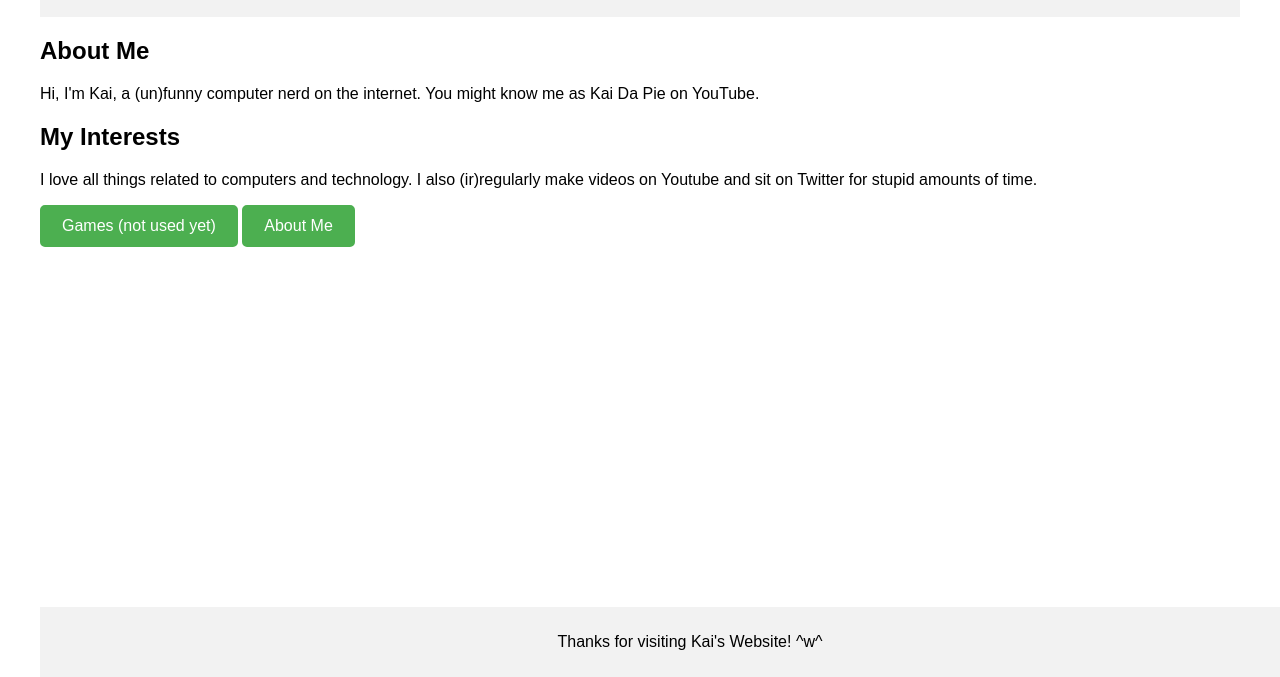
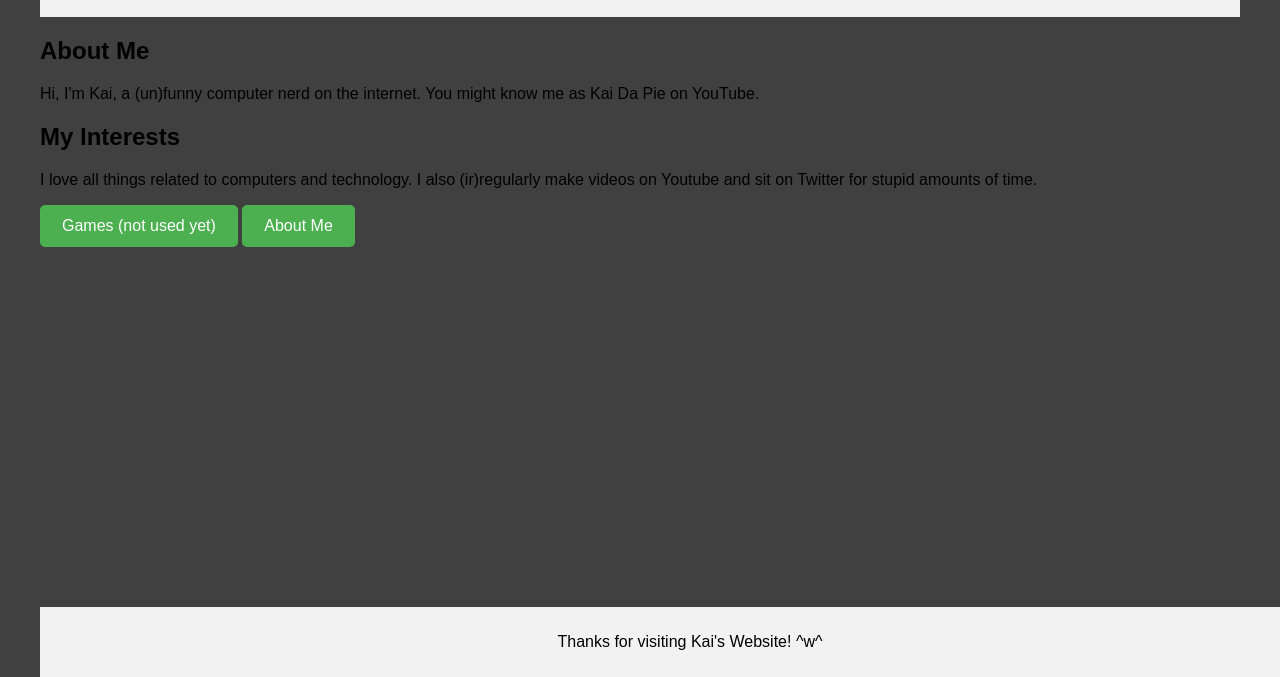
Before and after one commit to KaiDaPie/site, a plain HTML site: page index.html in a window 1280 px wide. Shown: the part 123-800 px from the top of the page. Drawn offline with Linux system fonts and the light colour scheme.

Commit message:
added dark theme yipee

```diff
--- a/index.html
+++ b/index.html
@@ -14,6 +14,7 @@
             font-family: Arial, sans-serif;
             margin: 20px;
             padding: 20px;
+            background-color: rgb(64, 64, 64);
         }
         header {
             text-align: center;
```
